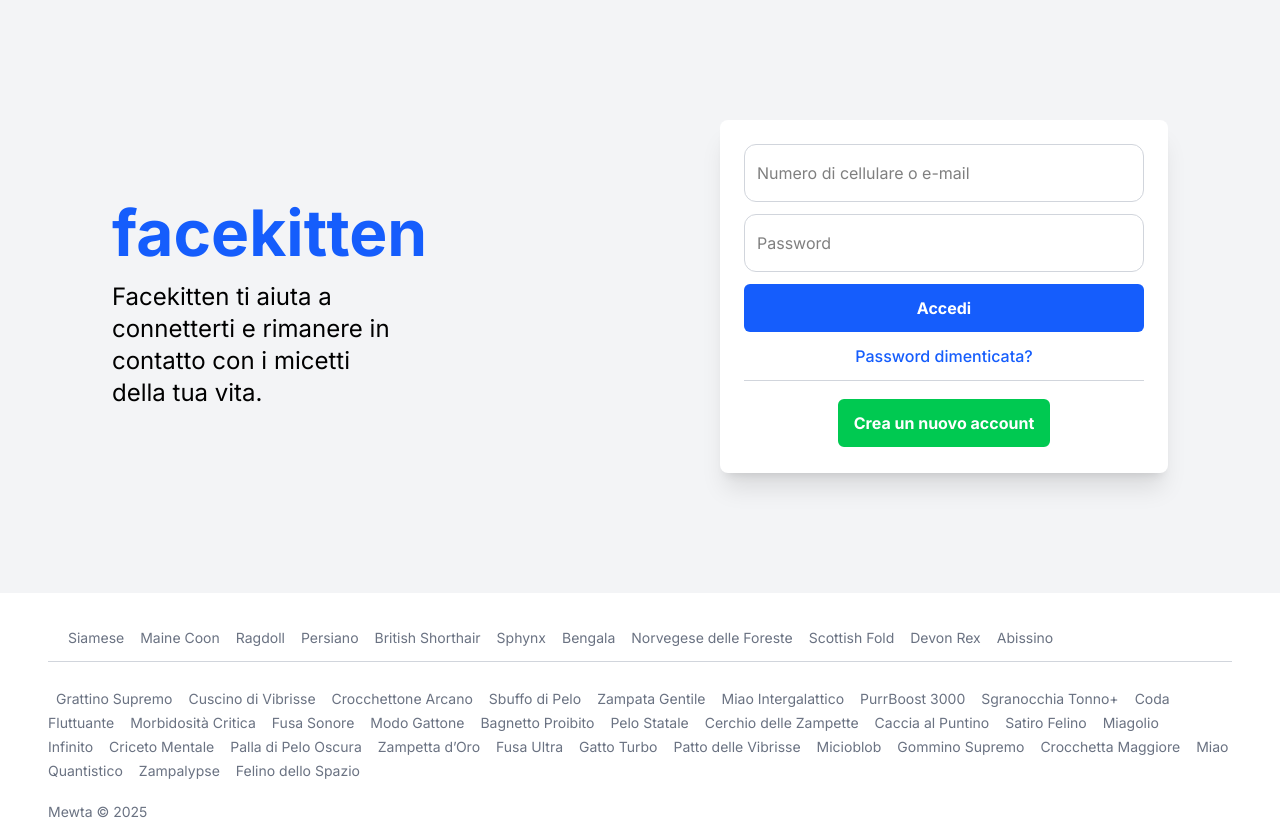
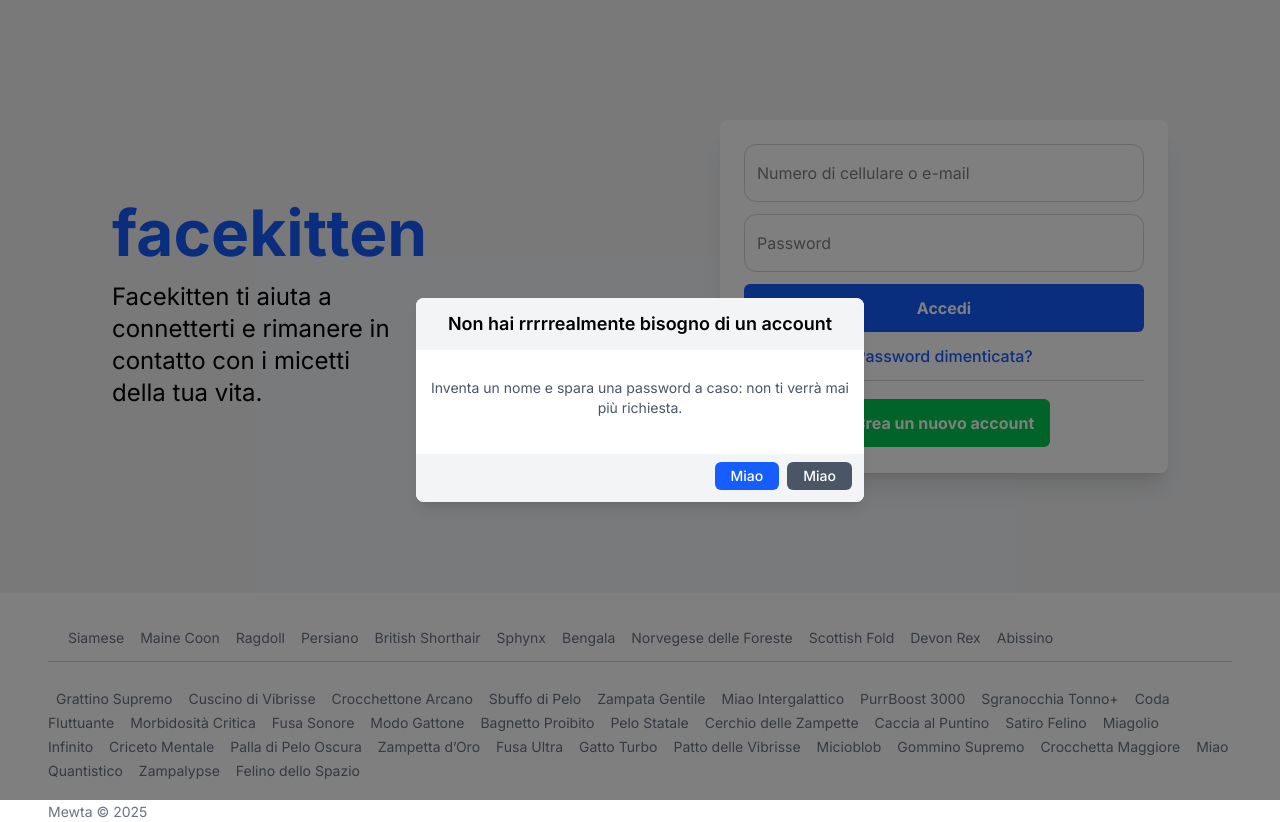
Before and after one commit to Vikappa/facekitten, a Next.js app: page / in a window 1280 px wide. Both pictures are taken after a click on the button "Crea un nuovo account". Built offline with nearby package versions, Linux system fonts and the light colour scheme.

Commit message:
UI refactoring

```diff
--- /dev/null
+++ b/src/app/components/atoms/ResponsiveLoginForm.tsx/InputLoginForm.tsx
@@ -0,0 +1,20 @@
+export type InputLoginFormProps = {
+    id: string;
+    type: string;
+    placeholder: string;
+    value: string;
+    onChange: (e: React.ChangeEvent<HTMLInputElement>) => void;
+};
+
+export function InputLoginForm({ id, type, placeholder, value, onChange }: InputLoginFormProps) {
+    return (
+        <input
+            id={id}
+            type={type}
+            placeholder={placeholder}
+            value={value}
+            onChange={onChange}
+            className="w-full px-3 py-2 border border-gray-300 rounded-xl focus:outline-none focus:ring-2 focus:ring-blue-500 py-4 lg:focus:ring-[0.9px]"
+        />
+    )
+}
--- /dev/null
+++ b/src/app/components/organisms/Modal.tsx
@@ -0,0 +1,60 @@
+export type ModalProps = {
+  open: boolean;
+  submitText: string;
+  closeText: string;
+  title: string;
+  body: string;
+  onSubmit: () => void;
+  onClose: () => void;
+};
+
+export function Modal({ open, onClose, submitText, closeText, onSubmit, title, body }: ModalProps) {
+  return (
+    <div
+      className={`
+        fixed inset-0 z-50
+        flex items-center justify-center
+        bg-black/50
+        transition-opacity duration-200
+        ${open ? "opacity-100 pointer-events-auto" : "opacity-0 pointer-events-none"}
+      `}
+    >
+      <div
+        className={`
+          bg-white rounded-lg shadow-lg
+          max-w-md w-full mx-4
+          p-0
+          text-center
+          transform transition-transform duration-200
+          ${open ? "scale-100 translate-y-0" : "scale-95 -translate-y-2"}
+        `}
+      >
+        <div className="mb-3">
+          <h3 className="text-lg font-semibold mb-1 bg-gray-100 px-3 py-3 rounded-t-lg">
+            {title}
+          </h3>
+          <p className="text-sm text-gray-600 p-3 py-6">
+            {body}
+          </p>
+        </div>
+
+        <div className="flex flex-row-reverse gap-2 bg-gray-100 px-3 pb-3 rounded-b-lg">
+          <button
+            type="button"
+            onClick={onClose}
+            className="mt-2 inline-flex items-center justify-center px-4 py-1 rounded-md bg-gray-600 text-white text-sm font-medium hover:bg-blue-700"
+          >
+            {submitText}
+          </button>
+          <button
+            type="button"
+            onClick={onSubmit}
+            className="mt-2 inline-flex items-center justify-center px-4 py-1 rounded-md bg-blue-600 text-white text-sm font-medium hover:bg-blue-700"
+          >
+            {closeText}
+          </button>
+        </div>
+      </div>
+    </div>
+  );
+}
--- /dev/null
+++ b/src/app/components/organisms/ResponsiveLoginForm.tsx
@@ -0,0 +1,55 @@
+import { InputLoginForm } from "../atoms/ResponsiveLoginForm.tsx/InputLoginForm";
+
+export type ResponsiveLoginFormProps = {
+    email: string;
+    password: string;
+    showModal: boolean;
+    setEmail: (e: string) => void;
+    setPassword: (e:string) => void;
+    setShowModal: (s:boolean) => void;
+};
+
+export function ResponsiveLoginForm({ email, password, showModal, setEmail, setPassword, setShowModal }: ResponsiveLoginFormProps) {
+    return (
+        <form className="space-y-4 w-full max-w-md md:bg-white md:shadow-xl md:p-6 md:rounded-lg md:align-middle md:justify-center text-center">
+            <div className="mb-3">
+
+                <InputLoginForm
+                    id={"email"}
+                    type={"email"}
+                    placeholder={"Numero di cellulare o e-mail"}
+                    value={email}
+                    onChange={(e) => setEmail(e.target.value)
+                    }
+                />
+
+
+            </div>
+
+            <div className="mb-3">
+                <InputLoginForm
+                    id={"password"}
+                    type={"password"}
+                    placeholder={"Password"}
+                    value={password}
+                    onChange={(e) => setPassword(e.target.value)}
+                />
+            </div>
+
+            <button
+                type="submit"
+                className="w-full bg-blue-600 text-white py-2 px-4 rounded-full font-medium hover:bg-blue-700 transition-colors py-3 m-0 md:rounded-md lg:font-bold"
+            >
+                Accedi
+            </button>
+            <button
+                type="submit"
+                className="w-full text-black py-2 px-4 font-medium hover:bg-blue-700 transition-colors hover:bg-transparent hover:cursor-pointer lg:w-fit md:text-blue-600 py-3 m-0"
+            >
+                Password dimenticata?
+            </button>
+            <hr className="hidden md:block border-t border-gray-300" />
+            <input type="button" onClick={() => setShowModal(!showModal)} value="Crea un nuovo account" className="hidden md:block px-4 font-bold py-2 border-2 bg-green-500 text-white text-center rounded-lg hover:bg-green-700 mx-auto block py-3 hover:cursor-pointer" />
+        </form>
+    )
+}
--- a/src/app/page.tsx
+++ b/src/app/page.tsx
@@ -3,14 +3,26 @@ import Image from "next/image";
 import { useState } from "react";
 import { IoLogoOctocat } from "react-icons/io";
 import { CiSquarePlus } from "react-icons/ci";
+import { Modal } from "./components/organisms/Modal";
+import { ResponsiveLoginForm } from "./components/organisms/ResponsiveLoginForm";
 
 export default function Home() {
   const [email, setEmail] = useState('');
   const [password, setPassword] = useState('');
-  const [rememberMe, setRememberMe] = useState(false);
+  const [showModal, setShowModal] = useState(false);
 
   return (
     <>
+
+      <Modal
+      open={showModal}
+      submitText="Miao"
+      closeText="Miao"
+      title="Non hai rrrrrealmente bisogno di un account"
+      body="Inventa un nome e spara una password a caso: non ti verrà mai più richiesta."
+      onSubmit={() => setShowModal(false)}
+      onClose={() => setShowModal(false)}
+      />
       <main className="flex flex-col lg:flex-row items-center justify-between min-h-screen sm:p-5 md:p-15 lg:min-h-0 gap-8 p-4 md:bg-gray-100 lg:p-x-60 lg:py-30 md:justify-center">
         <span className="md:hidden"></span>
         <Image className="sm:hidden" alt="logo" width={70} height={70} src={'/img/facekittenlogo.png'} priority />
@@ -18,49 +30,18 @@ export default function Home() {
           <h2 className="text-[64px] text-blue-600 font-bold">facekitten</h2>
           <p className="sm:max-w-1/2 text-2xl mx-auto lg:mx-0">Facekitten ti aiuta a connetterti e rimanere in contatto con i micetti della tua vita.</p>
         </div>
-        <form className="space-y-4 w-full max-w-md md:bg-white md:shadow-xl md:p-6 md:rounded-lg md:align-middle md:justify-center text-center">
-          <div className="mb-3">
 
-            <input
-              id="email"
-              type="email"
-              placeholder="Numero di cellulare o e-mail"
-              value={email}
-              onChange={(e) => setEmail(e.target.value)}
-              className="w-full px-3 py-2 border border-gray-300 rounded-xl focus:outline-none focus:ring-2 focus:ring-blue-500 py-4 lg:focus:ring-[0.9px]"
-            />
-            <p className="text-sm text-gray-500 mt-1"></p>
-          </div>
-
-          <div className="mb-3">
-            <input
-              id="password"
-              type="password"
-              placeholder="Password"
-              value={password}
-              onChange={(e) => setPassword(e.target.value)}
-              className="w-full px-3 py-2 border border-gray-300 rounded-xl focus:outline-none focus:ring-2 focus:ring-blue-500 py-4 lg:focus:ring-[0.9px]"
-            />
-          </div>
-
-          <button
-            type="submit"
-            className="w-full bg-blue-600 text-white py-2 px-4 rounded-full font-medium hover:bg-blue-700 transition-colors py-3 m-0 md:rounded-md lg:font-bold"
-          >
-            Accedi
-          </button>
-          <button
-            type="submit"
-            className="w-full text-black py-2 px-4 font-medium hover:bg-blue-700 transition-colors hover:bg-transparent hover:cursor-pointer lg:w-fit md:text-blue-600 py-3 m-0"
-          >
-            Password dimenticata?
-          </button>
-          <hr className="hidden md:block border-t border-gray-300" />
-          <input type="button" value="Crea un nuovo account" className="hidden md:block px-4 font-bold py-2 border-2 bg-green-500 text-white text-center rounded-lg hover:bg-green-700 mx-auto block py-3" />
-        </form>
+        <ResponsiveLoginForm
+          email={email}
+          password={password}
+          showModal={showModal}
+          setEmail={setEmail}
+          setPassword={setPassword}
+          setShowModal={setShowModal}
+        />
 
         <div className="flex flex-col w-full md:hidden items-center gap-4">
-          <input type="button" value="Crea un nuovo account" className="px-4 font-bold py-2 border-2 border-blue-500 text-blue-500 w-full max-w-xs rounded-full hover:bg-blue-700" />
+          <input type="button" onClick={() => setShowModal(!showModal)} value="Crea un nuovo account" className="px-4 font-bold py-2 border-2 border-blue-500 text-blue-500 w-full max-w-xs rounded-full hover:bg-blue-700" />
           <div className="flex items-center justify-center gap-2 py-2"><IoLogoOctocat /><span>Mewta</span></div>
           <div className="flex items-center justify-center w-full pt-2">
             <span className="text-[10px] px-2 text-gray-500">Informazioni</span>
```
